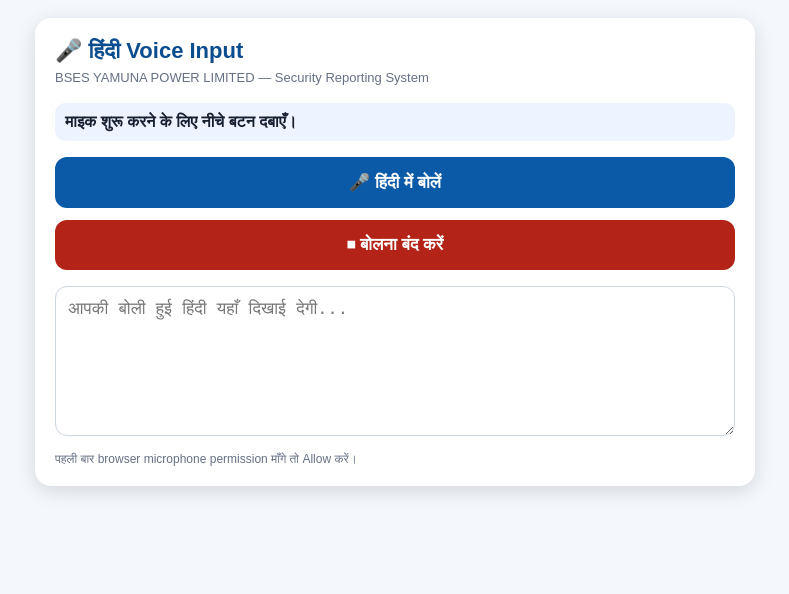
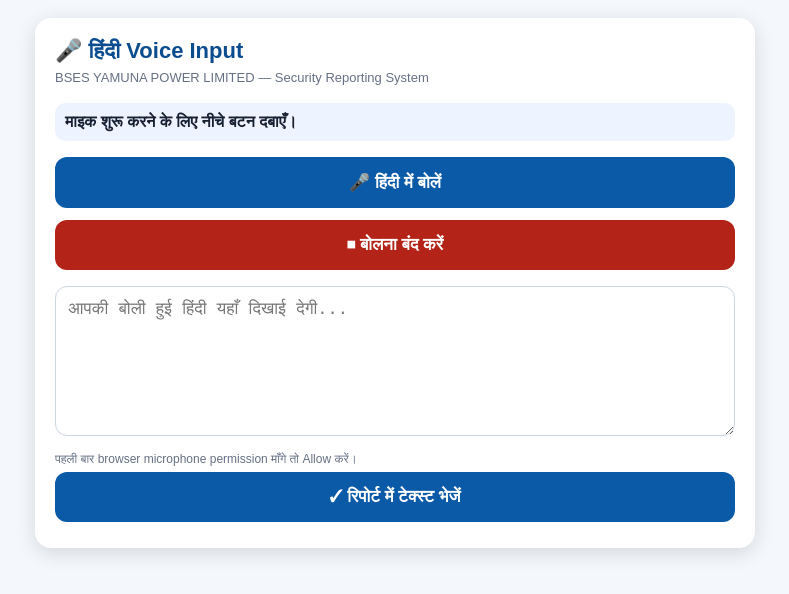
Before and after one commit to kuldipkumarcool87-gif/bses-security-voice, a plain HTML site: page voice.html in a window 1280 px wide. Shown: the whole page, without its empty margins (245-1034 px from the left). Drawn offline with Linux system fonts and the light colour scheme.

Commit message:
Update voice.html

```diff
--- a/voice.html
+++ b/voice.html
@@ -26,6 +26,7 @@ textarea{width:100%;min-height:150px;box-sizing:border-box;border:1px solid #ccd
 <button class="stop" onclick="stopVoice()">⏹ बोलना बंद करें</button>
 <textarea id="text" placeholder="आपकी बोली हुई हिंदी यहाँ दिखाई देगी..."></textarea>
 <div class="small">पहली बार browser microphone permission माँगे तो Allow करें।</div>
+<button class="mic" id="sendToReport" onclick="sendToReport()">✓ रिपोर्ट में टेक्स्ट भेजें</button>
 </div></div>
 <script>
 let recognition=null;
@@ -72,6 +73,12 @@ async function startVoice(){
    else status.textContent='❌ Microphone शुरू नहीं हुआ: '+(e.message||e);
  }
 }
+function sendToReport(){
+ const t=document.getElementById('text').value.trim();
+ if(!t){document.getElementById('status').textContent='पहले हिंदी में बोलें।';return;}
+ if(window.parent && window.parent!==window){window.parent.postMessage({type:'BSES_HINDI_VOICE_TEXT',text:t},'*');}
+ else {navigator.clipboard&&navigator.clipboard.writeText(t);document.getElementById('status').textContent='Text copied. रिपोर्ट में paste करें।';}
+}
 function stopVoice(){
  if(recognition){try{recognition.stop()}catch(e){}}
  document.getElementById('status').textContent='✓ बोलना बंद किया गया।';
```
